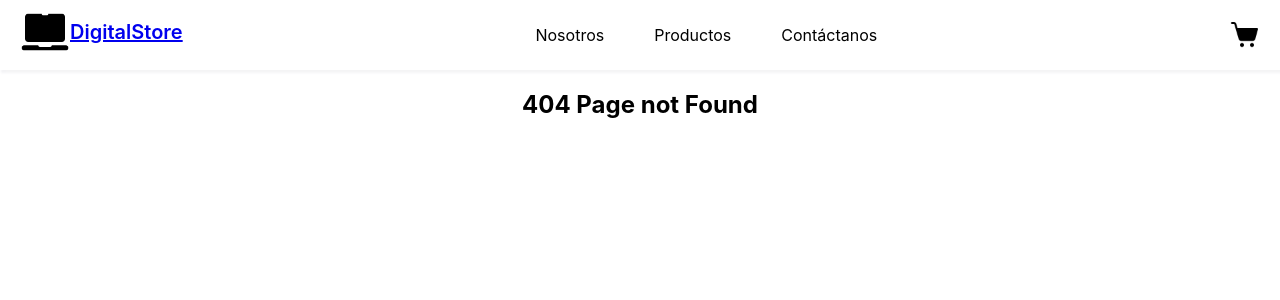
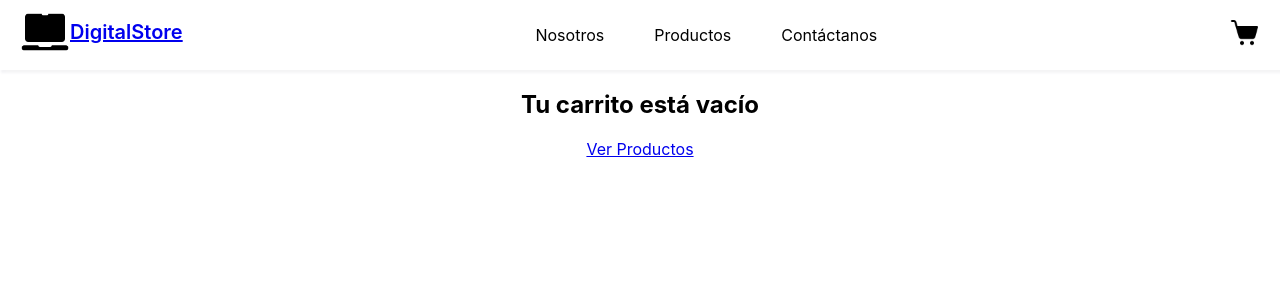
Before and after one commit to melanierolo/react-ecommerce, a React (Create React App) app: page /cart in a window 1280 px wide. Before the commit this address had no page. Shown: the top 300 px of the page. Built offline with nearby package versions, Linux system fonts and the light colour scheme.

Commit message:
added the components called ShoppingCart and ShoppingItem. Also, a route called cart

```diff
--- a/src/App.js
+++ b/src/App.js
@@ -4,6 +4,7 @@ import NavBar from './components/NavBar';
 import CartWidget from './components/CardWidget';
 import ItemListContainer from './components/ItemListContainer';
 import ItemDetailsContainer from './components/ItemDetailsContainer';
+import ShoppingCart from './components/ShoppingCart/ShoppingCart';
 import { BrowserRouter, Routes, Route } from 'react-router-dom';
 import { CartProvider } from './context/CartContext';
 
@@ -28,6 +29,7 @@ function App() {
                 element={<ItemListContainer message={'Productos'} />}
               />
               <Route path='/item/:idItem' element={<ItemDetailsContainer />} />
+              <Route path='/cart' element={<ShoppingCart />} />
               <Route path='*' element={<h2>404 Page not Found</h2>} />
             </Routes>
           </main>
--- a/src/components/CardWidget/index.js
+++ b/src/components/CardWidget/index.js
@@ -1,15 +1,19 @@
-import React from "react";
-import iconShopping from "../../assets/icons/shopping-cart.png";
-import "./style.css";
+import React from 'react';
+import iconShopping from '../../assets/icons/shopping-cart.png';
+import { Link } from 'react-router-dom';
+import './style.css';
 
 export default function CardWidget() {
   return (
-    <div className="shopping">
-      <img
-        className="shopping__icon"
-        src={iconShopping}
-        alt="icon shopping cart"
-      />
+    <div className='shopping'>
+      <Link to='/cart'>
+        {' '}
+        <img
+          className='shopping__icon'
+          src={iconShopping}
+          alt='icon shopping cart'
+        />
+      </Link>
     </div>
   );
 }
--- a/src/components/NavBar/index.js
+++ b/src/components/NavBar/index.js
@@ -1,36 +1,30 @@
-import React from "react";
-import { NavLink } from "react-router-dom";
-import "./style.css";
+import React from 'react';
+import { NavLink } from 'react-router-dom';
+import './style.css';
 
 export default function NavBar() {
   return (
-    <nav className="nav">
-      <ul className="nav__list">
-        <li className="nav__item">
-          <a href="/">Nosotros</a>
+    <nav className='nav'>
+      <ul className='nav__list'>
+        <li className='nav__item'>
+          <a href='/'>Nosotros</a>
         </li>
-        <li className="nav__item">
-          <a href="/"> Productos</a>
+        <li className='nav__item'>
+          <NavLink to='/'>Productos</NavLink>
           <ul>
-            <li className="nav__subitem">
-              <a href="">
-                <NavLink to="/category/1">Computadoras</NavLink>
-              </a>
+            <li className='nav__subitem'>
+              <NavLink to='/category/1'>Computadoras</NavLink>
             </li>
-            <li className="nav__subitem">
-              <a href="">
-                <NavLink to="/category/2">Periféricos</NavLink>
-              </a>
+            <li className='nav__subitem'>
+              <NavLink to='/category/2'>Periféricos</NavLink>
             </li>
-            <li className="nav__subitem">
-              <a href="">
-                <NavLink to="/category/3">Extra</NavLink>
-              </a>
+            <li className='nav__subitem'>
+              <NavLink to='/category/3'>Extra</NavLink>
             </li>
           </ul>
         </li>
-        <li className="nav__item">
-          <a href="/">Contáctanos</a>
+        <li className='nav__item'>
+          <a href='/'>Contáctanos</a>
         </li>
       </ul>
     </nav>
--- /dev/null
+++ b/src/components/ShoppingCart/ShoppingCart.js
@@ -0,0 +1,40 @@
+import { useContext } from 'react';
+import { CartContext } from '../../context/CartContext';
+import { Link } from 'react-router-dom';
+import ShoppingItem from '../ShoppingItem/ShoppingItem';
+
+function ShoppingCart() {
+  const { cart, clearCart, total, numberOfProducts } = useContext(CartContext);
+
+  if (numberOfProducts === 0) {
+    return (
+      <>
+        <h2>Tu carrito está vacío</h2>
+        <Link to='/'>Ver Productos</Link>
+      </>
+    );
+  }
+  return (
+    <>
+      <div>
+        <div>
+          <h2>Productos</h2>
+          {cart.map((product) => (
+            <ShoppingItem key={product.id} {...product} />
+          ))}
+        </div>
+        <button onClick={() => clearCart()}>Eliminar Todo</button>
+      </div>
+      <div>
+        <h2>Detalles de compra:</h2>
+        <p>Productos: {numberOfProducts}</p>
+        <p>Subtotal :${total}</p>
+        <p>Envío : $9 </p>
+        <p>Total :${total + 9}</p>
+        <button onClick={clearCart}>Finalizar compra</button>
+      </div>
+    </>
+  );
+}
+
+export default ShoppingCart;
--- /dev/null
+++ b/src/components/ShoppingItem/ShoppingItem.js
@@ -0,0 +1,17 @@
+import { useContext } from 'react';
+import { CartContext } from '../../context/CartContext';
+
+function ShoppingItem({ item, quantity }) {
+  const { removeItemFromCart } = useContext(CartContext);
+  return (
+    <div>
+      <h4>{item.name}</h4>
+      <p>Cantidad:{quantity}</p>
+      <p>Precio:{item.price}</p>
+      <button onClick={() => removeItemFromCart(item.id)}>Eliminar</button>
+      <hr></hr>
+    </div>
+  );
+}
+
+export default ShoppingItem;
```
